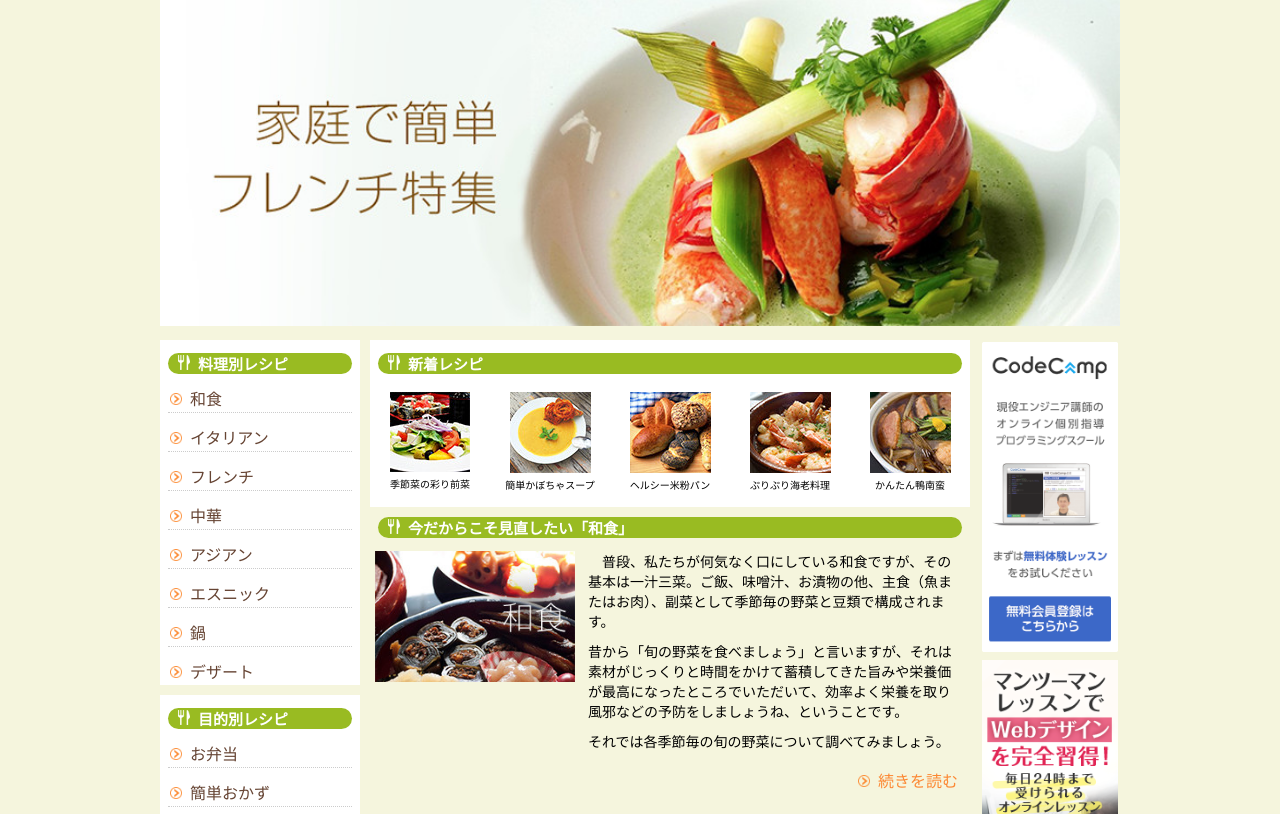
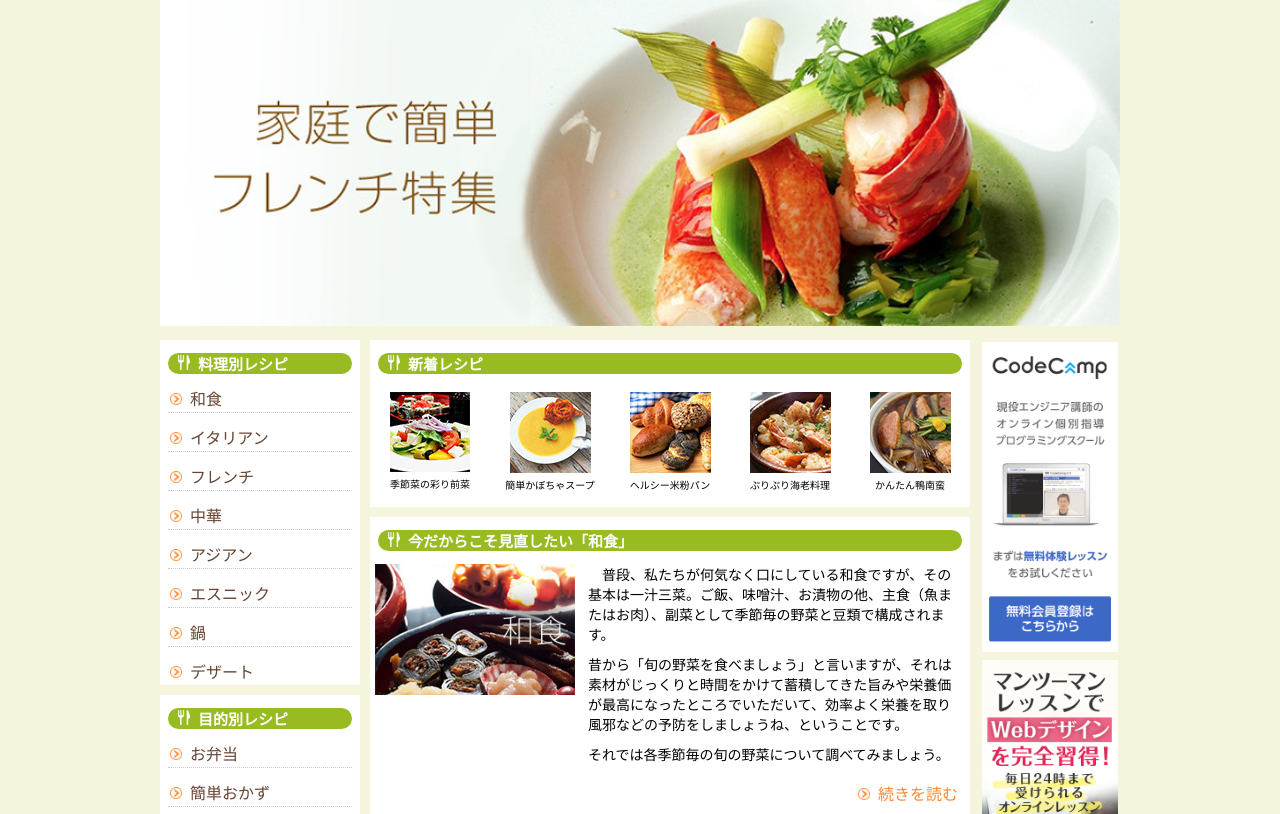
Before and after one commit to alfa-katie/alfa-katie.github.jp, a plain HTML site: page index.html in a window 1280 px wide. Shown: the part 101-915 px from the top of the page. Drawn offline with Linux system fonts and the light colour scheme.

Commit message:
Update index.html

```diff
--- a/index.html
+++ b/index.html
@@ -89,7 +89,7 @@
           </li>
         </ul>
       </section>
-      <section class="./images/recipe japan_food">
+      <section class="recipe japan_food">
         <h2 class="title"><span><img class="dish" src="./images/dish.png"></span>今だからこそ見直したい「和食」</h2>
         <img class="topics" src="./images/topics.jpg">
         <section>
```
